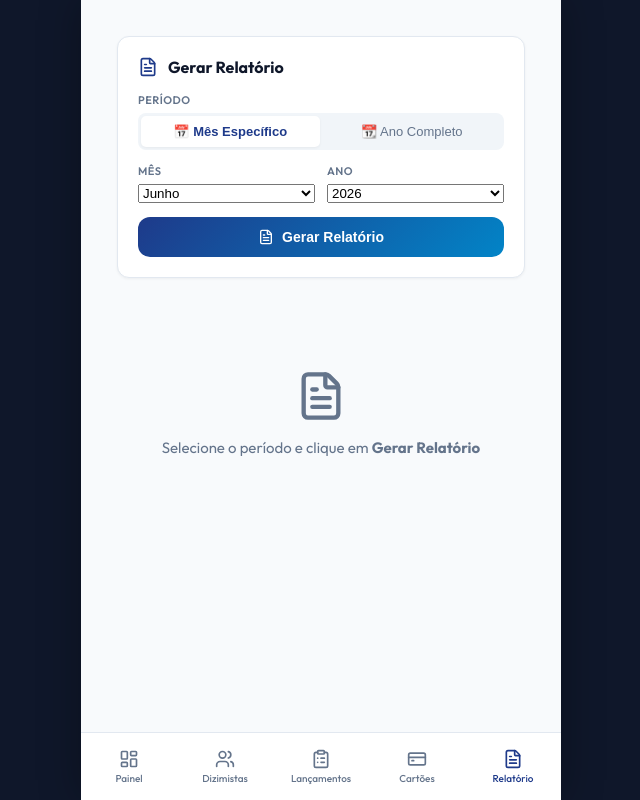
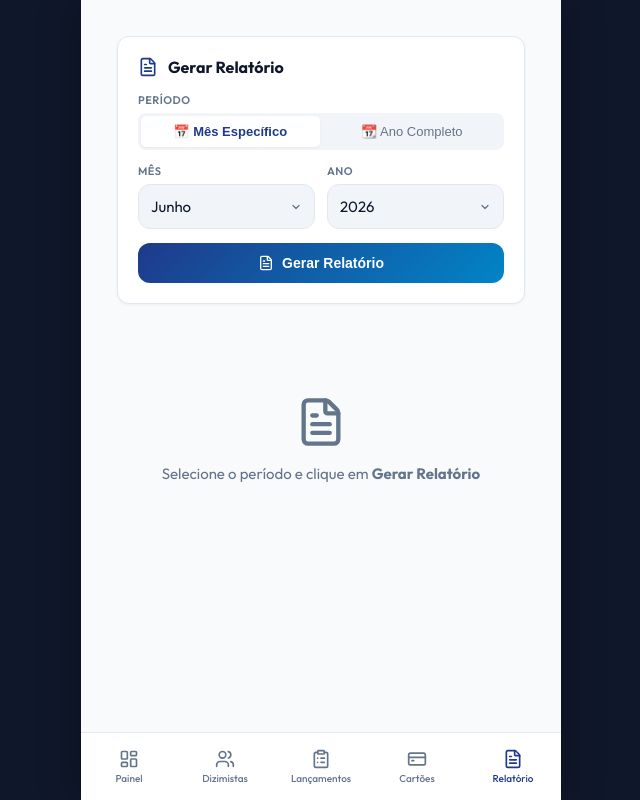
Before and after one commit to rslima-lifetime/CartaoDizimoADFARE, a React (Vite) app: page / in a window 1280 px wide. Both pictures are taken after a click on the button "Relatório". Shown: the whole page, without its empty margins (319-959 px from the left). Built offline with nearby package versions, Linux system fonts and the light colour scheme.

Commit message:
fix: restaura classe form-control nos selects do relatorio que haviam sumido

```diff
--- a/src/components/Relatorio.jsx
+++ b/src/components/Relatorio.jsx
@@ -206,14 +206,14 @@ export default function Relatorio({ dizimistas, lancamentos }) {
             {tipoPeriodo === 'mes' && (
               <div className="filtro-group">
                 <label>Mês</label>
-                <select value={selectedMesIdx} onChange={e => { setSelectedMesIdx(Number(e.target.value)); setGerado(false); }}>
+                <select className="form-control" value={selectedMesIdx} onChange={e => { setSelectedMesIdx(Number(e.target.value)); setGerado(false); }}>
                   {MESES_FULL.map((m, i) => <option key={i} value={i}>{m}</option>)}
                 </select>
               </div>
             )}
             <div className="filtro-group">
               <label>Ano</label>
-              <select value={selectedAno} onChange={e => { setSelectedAno(Number(e.target.value)); setGerado(false); }}>
+              <select className="form-control" value={selectedAno} onChange={e => { setSelectedAno(Number(e.target.value)); setGerado(false); }}>
                 {anosDisponiveis.map(a => <option key={a} value={a}>{a}</option>)}
               </select>
             </div>
```
